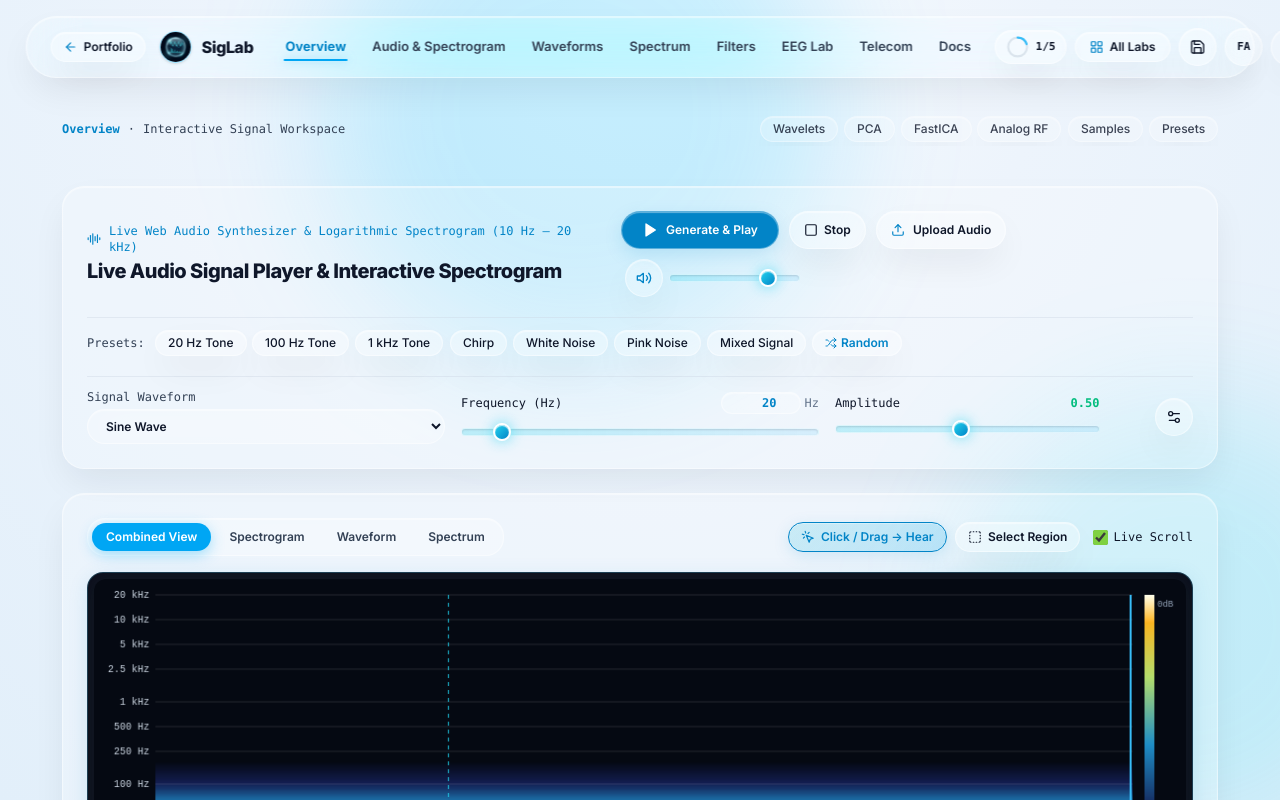
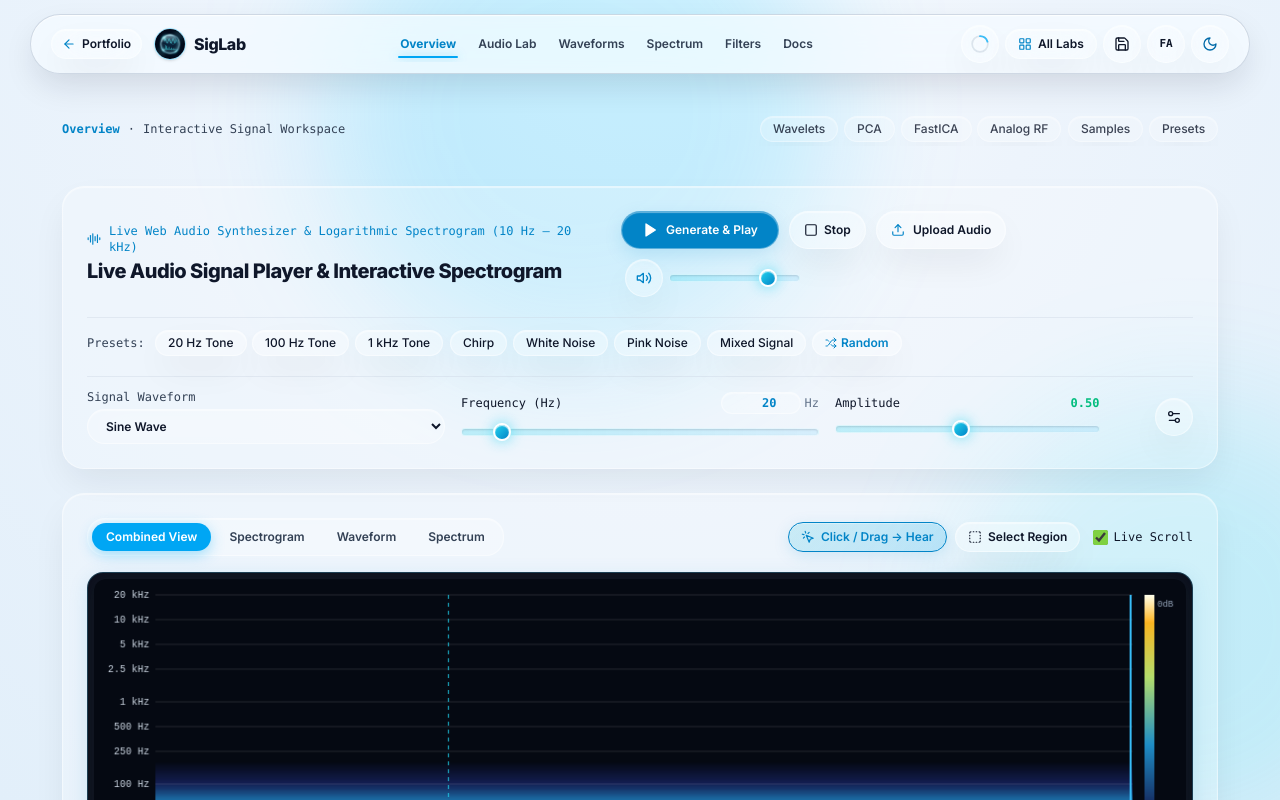
Before and after one commit to MAJN35/SigLab, a React (Vite) app: page /#/dashboard in a window 1280 px wide. Shown: the top 800 px of the page. Built offline with nearby package versions, Linux system fonts and the light colour scheme.

Commit message:
style: refine floating navbar design and labels
Update the floating pill navbar with high-contrast glassmorphism styles, adjusted dimensions, and optimized spacing. Also, shorten navigation labels for a cleaner UI layout.

```diff
--- a/src/App.tsx
+++ b/src/App.tsx
@@ -74,12 +74,10 @@ const NAV_ITEMS: {
 
 const TOP_NAV_SHORTCUTS: { id: PageId; label: string; faLabel: string }[] = [
   { id: 'dashboard', label: 'Overview', faLabel: 'نمای کلی' },
-  { id: 'audio-lab', label: 'Audio & Spectrogram', faLabel: 'پخش صوت و طیف‌نگار' },
-  { id: 'signal-generator', label: 'Waveforms', faLabel: 'شکل‌موج‌ها' },
+  { id: 'audio-lab', label: 'Audio Lab', faLabel: 'آزمایشگاه صوت' },
+  { id: 'signal-generator', label: 'Waveforms', faLabel: 'شکل‌موج' },
   { id: 'fft-spectrum', label: 'Spectrum', faLabel: 'طیف فوریه' },
   { id: 'filtering', label: 'Filters', faLabel: 'فیلترها' },
-  { id: 'eeg-simulator', label: 'EEG Lab', faLabel: 'آزمایشگاه EEG' },
-  { id: 'modulation-ber', label: 'Telecom', faLabel: 'مخابرات' },
   { id: 'documentation', label: 'Docs', faLabel: 'مرجع علمی' },
 ];
 
@@ -245,20 +243,20 @@ const LabShell: React.FC = () => {
       </div>
 
       {/* 1. Header with Page-Load Animation & Sliding Active Indicator */}
-      <header className="floating-pill-navbar anim-load-header px-4 sm:px-6 flex items-center justify-between gap-3">
+      <header className="floating-pill-navbar anim-load-header px-3 sm:px-5 flex items-center justify-between gap-2">
         {/* Left: Portfolio Link + SigLab Brand */}
-        <div className="flex items-center gap-2.5 shrink-0">
+        <div className="flex items-center gap-2 shrink-0">
           <a
             href={`https://majn35.ir/?theme=${darkMode ? 'dark' : 'light'}`}
             onClick={(e) => {
               const currentTheme = darkMode ? 'dark' : 'light';
               e.currentTarget.href = `https://majn35.ir/?theme=${currentTheme}`;
             }}
-            className="neu-btn px-3 py-1.5 rounded-full text-xs font-semibold flex items-center gap-1.5 whitespace-nowrap"
+            className="neu-btn px-2.5 py-1.5 rounded-full text-xs font-semibold flex items-center gap-1.5 whitespace-nowrap"
             title={lang === 'fa' ? 'بازگشت به پورتفولیو majn35.ir' : 'Return to majn35.ir Portfolio'}
           >
             <ArrowLeft className="w-3.5 h-3.5 text-sky-600 dark:text-sky-400" />
-            <span className="hidden sm:inline">{lang === 'fa' ? 'پورتفولیو' : 'Portfolio'}</span>
+            <span className="hidden md:inline">{lang === 'fa' ? 'پورتفولیو' : 'Portfolio'}</span>
           </a>
 
           <a
@@ -267,7 +265,7 @@ const LabShell: React.FC = () => {
               e.preventDefault();
               setActivePage('dashboard');
             }}
-            className="flex items-center gap-2.5 pl-1 pr-2 py-1 rounded-full transition-transform duration-150 hover:scale-[1.02] active:scale-[0.98]"
+            className="flex items-center gap-2 pl-1 pr-1.5 py-1 rounded-full transition-transform duration-150 hover:scale-[1.02] active:scale-[0.98]"
           >
             <img
               src={LAB_IMAGES.favicon}
@@ -276,7 +274,7 @@ const LabShell: React.FC = () => {
               onError={(e) => {
                 e.currentTarget.src = './favicon.svg';
               }}
-              className="w-8 h-8 rounded-full object-cover border border-sky-400/40 shadow-sm shrink-0"
+              className="w-7 h-7 sm:w-8 sm:h-8 rounded-full object-cover border border-sky-400/40 shadow-sm shrink-0"
             />
             <span className="font-display text-sm sm:text-base font-extrabold tracking-tight whitespace-nowrap">
               {lang === 'fa' ? 'سیگ‌لب' : 'SigLab'}
@@ -293,7 +291,7 @@ const LabShell: React.FC = () => {
                 key={tab.id}
                 type="button"
                 onClick={() => setActivePage(tab.id)}
-                className={`relative h-10 inline-flex items-center px-3 text-[13px] transition-colors duration-200 whitespace-nowrap cursor-pointer ${
+                className={`relative h-9 inline-flex items-center px-2.5 text-xs transition-colors duration-200 whitespace-nowrap shrink-0 cursor-pointer ${
                   isActive
                     ? 'text-sky-600 dark:text-sky-400 font-bold'
                     : 'text-slate-600 dark:text-slate-300 font-semibold hover:text-slate-900 dark:hover:text-white'
@@ -304,7 +302,7 @@ const LabShell: React.FC = () => {
                   <motion.span
                     layoutId="top-nav-active-underline"
                     transition={{ type: 'spring', stiffness: 420, damping: 34 }}
-                    className="absolute bottom-1.5 left-2.5 right-2.5 h-[2px] rounded-full bg-sky-500 dark:bg-sky-400 shadow-[0_0_8px_rgba(56,189,248,0.6)]"
+                    className="absolute bottom-1 left-2 right-2 h-[2px] rounded-full bg-sky-500 dark:bg-sky-400 shadow-[0_0_8px_rgba(56,189,248,0.6)]"
                   />
                 )}
               </button>
@@ -313,15 +311,15 @@ const LabShell: React.FC = () => {
         </nav>
 
         {/* Right: Clean Controls Cluster (Study Progress Modal, All Labs Drawer, Save, Language, Theme) */}
-        <div className="flex items-center gap-2 shrink-0">
+        <div className="flex items-center gap-1.5 shrink-0">
           {/* Interactive Study Session / Lab Tasks Button with Circular Progress */}
           <button
             type="button"
             onClick={() => setChecklistOpen(true)}
-            className="neu-btn px-2.5 py-1 rounded-full text-xs font-semibold flex items-center gap-1.5 cursor-pointer"
+            className="btn-circle-glass cursor-pointer"
             title={lang === 'fa' ? 'چک‌لیست تمرین‌های آزمایشگاه' : 'Lab Study Checklist & Progress'}
           >
-            <svg className="w-6 h-6 -rotate-90 shrink-0" viewBox="0 0 28 28">
+            <svg className="w-5 h-5 -rotate-90 shrink-0" viewBox="0 0 28 28">
               <circle
                 cx="14"
                 cy="14"
@@ -344,19 +342,16 @@ const LabShell: React.FC = () => {
                 className="circular-progress-ring"
               />
             </svg>
-            <span className="hidden xl:inline font-mono text-[11px] tabular-nums">
-              {completedCount}/{studyTasks.length}
-            </span>
           </button>
 
           <button
             type="button"
             onClick={() => setDrawerOpen((o) => !o)}
-            className="neu-btn px-3.5 py-1.5 rounded-full text-xs font-semibold flex items-center gap-1.5 cursor-pointer"
+            className="neu-btn px-3 py-1.5 rounded-full text-xs font-semibold flex items-center gap-1.5 whitespace-nowrap cursor-pointer"
             title={lang === 'fa' ? 'مشاهده همه ۱۵ بخش آزمایشگاه' : 'Browse All 15 Lab Modules'}
           >
             <LayoutGrid className="w-3.5 h-3.5 text-sky-600 dark:text-sky-400" />
-            <span className="hidden md:inline">
+            <span className="hidden sm:inline">
               {lang === 'fa' ? 'همه بخش‌ها' : 'All Labs'}
             </span>
           </button>
--- a/src/index.css
+++ b/src/index.css
@@ -116,43 +116,57 @@ html:not(.dark):not([data-theme="dark"]) .text-sky-600 {
   color: #0284c7 !important;
 }
 
-/* Floating Pill Navbar: Fixed at top: 16px, left: 50%, translateX(-50%), width: min(96%, 1240px), height: 62px */
+/* Floating Pill Navbar: High-contrast frosted glass with strong blur and zero overflow */
 .floating-pill-navbar {
   position: fixed;
-  top: 16px;
+  top: 14px;
   left: 50%;
   transform: translateX(-50%);
-  width: min(96%, 1240px);
-  height: 62px;
+  width: min(96%, 1220px);
+  height: 60px;
   border-radius: 999px;
-  background: var(--liquid-bg);
-  backdrop-filter: blur(24px) saturate(190%);
-  -webkit-backdrop-filter: blur(24px) saturate(190%);
-  border: 1px solid var(--glass-border);
-  box-shadow: var(--glass-shadow);
+  background: rgba(245, 250, 255, 0.80);
+  backdrop-filter: blur(36px) saturate(210%);
+  -webkit-backdrop-filter: blur(36px) saturate(210%);
+  border: 1px solid rgba(148, 163, 184, 0.38);
+  box-shadow:
+    0 14px 34px -6px rgba(15, 23, 42, 0.14),
+    inset 0 1px 1px rgba(255, 255, 255, 0.75);
   z-index: 50;
+  overflow: hidden;
+}
+
+.dark .floating-pill-navbar,
+:root[data-theme="dark"] .floating-pill-navbar,
+body[data-theme="dark"] .floating-pill-navbar {
+  background: rgba(7, 12, 24, 0.82);
+  border: 1px solid rgba(56, 189, 248, 0.22);
+  box-shadow:
+    0 16px 38px -6px rgba(0, 0, 0, 0.72),
+    inset 0 1px 1px rgba(255, 255, 255, 0.14);
 }
 
 /* Section links with hover and active 2px indicator underline */
 .nav-section-link {
   position: relative;
-  height: 40px;
+  height: 38px;
   display: inline-flex;
   align-items: center;
-  padding: 0 11px;
-  font-size: 0.8125rem;
+  padding: 0 9px;
+  font-size: 0.78rem;
   font-weight: 600;
   color: var(--text-muted);
   transition: color 180ms ease;
   white-space: nowrap;
+  flex-shrink: 0;
 }
 
 .nav-section-link::after {
   content: '';
   position: absolute;
   bottom: 5px;
-  left: 11px;
-  right: 11px;
+  left: 9px;
+  right: 9px;
   height: 2px;
   border-radius: 999px;
   background: var(--accent);
@@ -179,18 +193,27 @@ html:not(.dark):not([data-theme="dark"]) .text-sky-600 {
   transform: scaleX(1);
 }
 
-/* Responsive <= 860px behavior for Floating Navbar & Sliding Glass Drawer */
+/* Responsive behavior for Floating Navbar & Sliding Glass Drawer */
 .nav-center-links {
   display: flex;
   align-items: center;
+  justify-content: center;
   gap: 2px;
+  min-width: 0;
+  flex: 1 1 auto;
+  overflow-x: auto;
+  scrollbar-width: none;
+}
+
+.nav-center-links::-webkit-scrollbar {
+  display: none;
 }
 
 .nav-mobile-toggle {
   display: none;
 }
 
-@media (max-width: 860px) {
+@media (max-width: 1024px) {
   .nav-center-links {
     display: none !important;
   }
```
